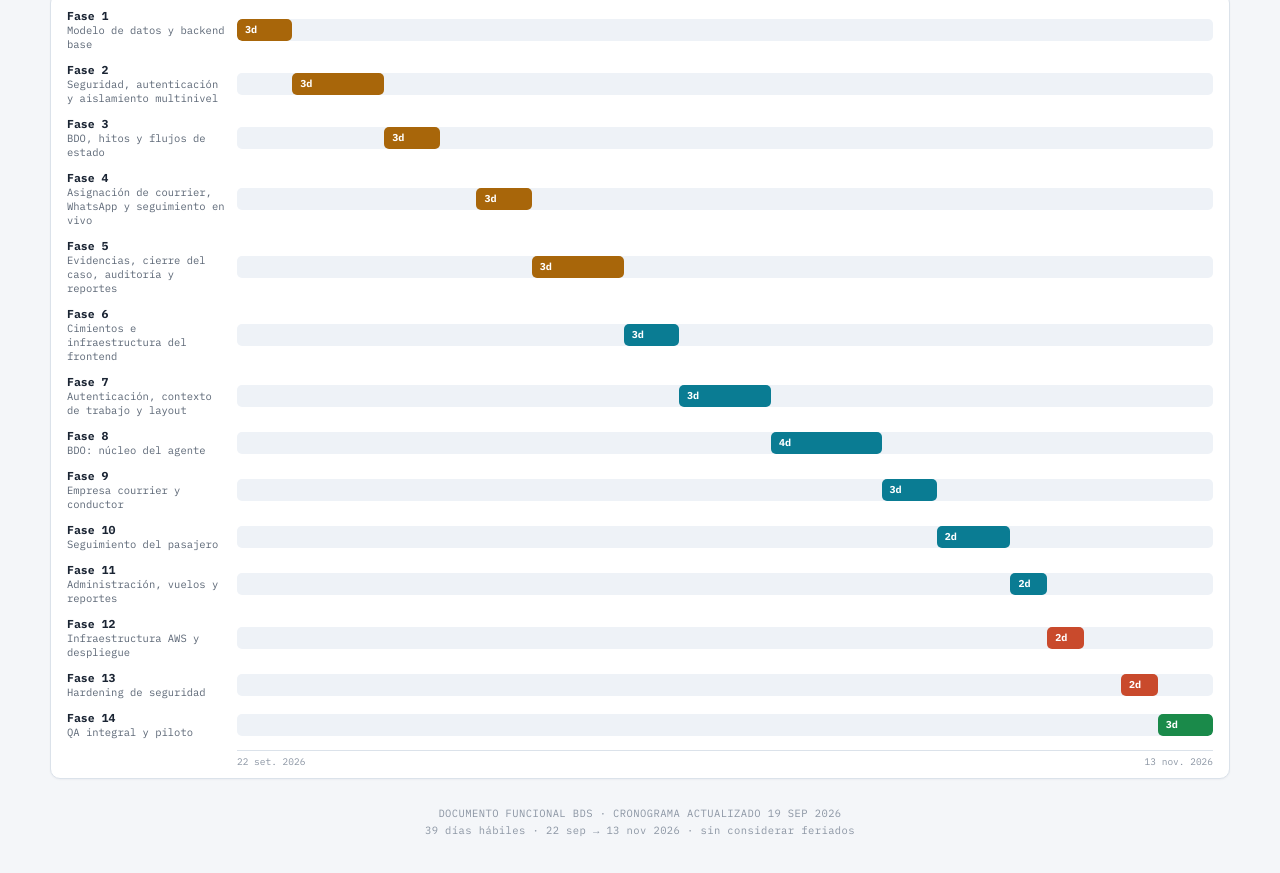
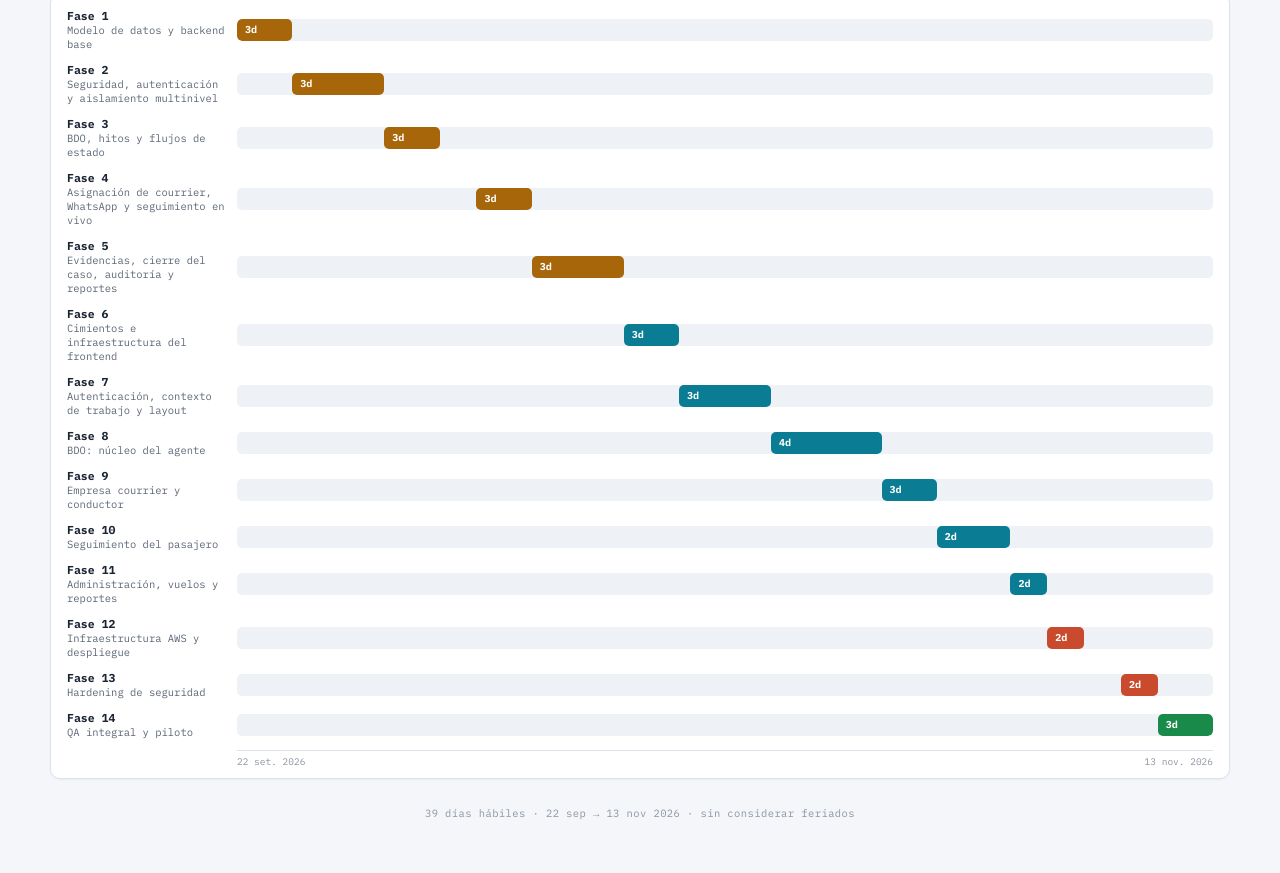
Before and after one commit to DinoIvan1120/Cronograma-desarrollo-BDS, a plain HTML site: page index.html in a window 1280 px wide. Shown: the part 3262-4135 px from the top of the page. Drawn offline with Linux system fonts and the light colour scheme.

Commit message:
cronograma de desarrollo BDS

```diff
--- a/index.html
+++ b/index.html
@@ -331,7 +331,6 @@
       <div class="gantt" id="ganttWrap"></div>
 
       <footer>
-        DOCUMENTO FUNCIONAL BDS · CRONOGRAMA ACTUALIZADO 19 SEP 2026<br />
         39 días hábiles · 22 sep → 13 nov 2026 · sin considerar feriados
       </footer>
     </div>
```
